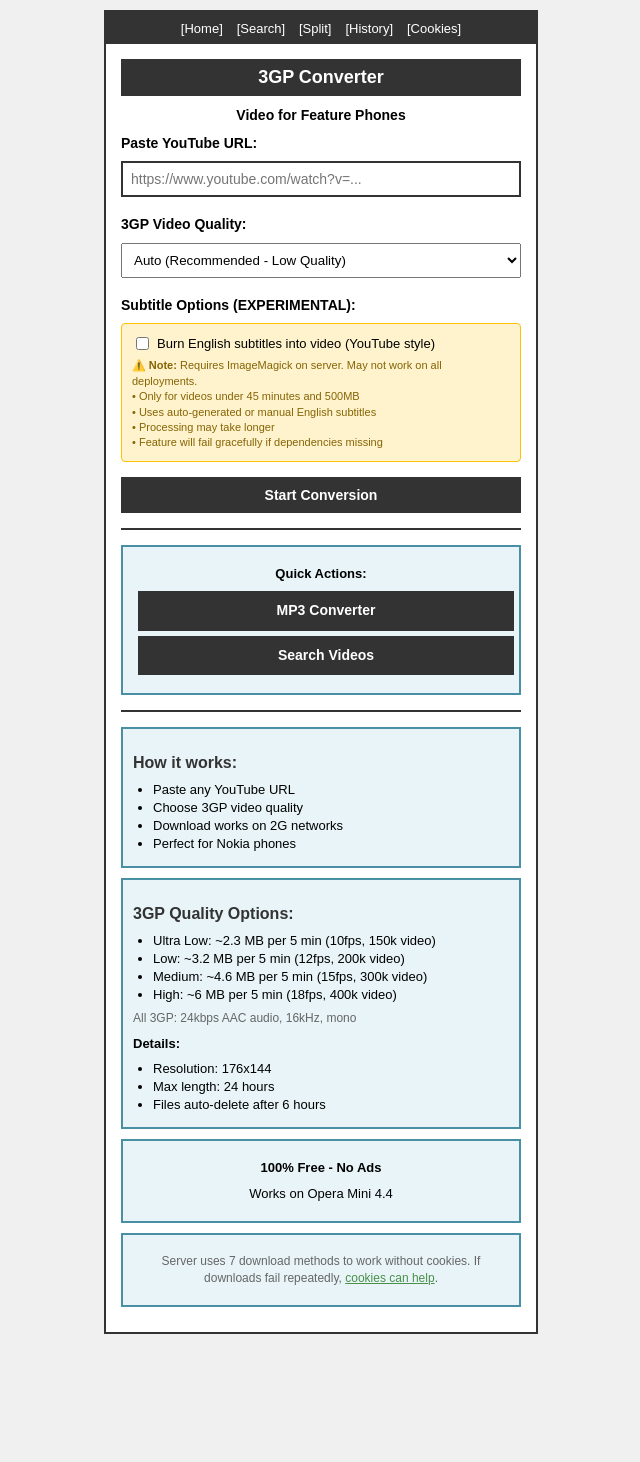
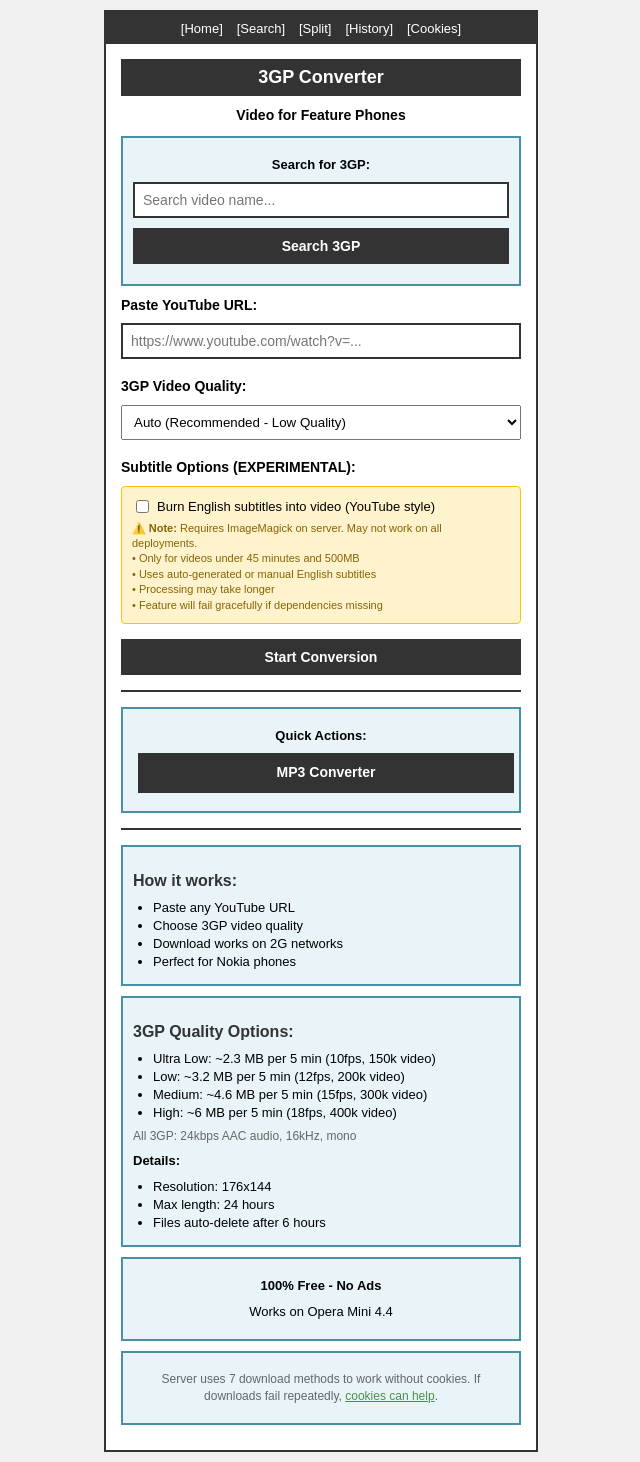
Before and after one commit to arora27721-arch/3GP-YT, a Flask app: page /3gp in a window 1280 px wide. Shown: the whole page, without its empty margins (319-959 px from the left). Before the commit the page ends 1334 px from the top, so only its background shows below. Run offline with Flask 3, Linux system fonts and the light colour scheme; parts of the project's set-up code (start-up, migrations or seed data) failed here and were passed over; some libraries are stand-ins or nearby versions.

Commit message:
Add search functionality to MP3 and 3GP converter pages
Integrates a search bar into the MP3 and 3GP converter pages, allowing users to search for videos and specify MP3 or 3GP as the output format. Updates the search route to handle a new `force_format` parameter and modifies templates for MP3, 3GP, and search results pages.

Replit-Commit-Author: Agent
Replit-Commit-Session-Id: a1bdd397-a82f-4eba-9efa-b855a4da6774
Replit-Commit-Checkpoint-Type: intermediate_checkpoint
Replit-Commit-Event-Id: 4abc3955-2f96-431c-aec1-42eabc1c2ac8
Replit-Commit-Screenshot-Url: https://storage.googleapis.com/screenshot-production-us-central1/40318092-f996-4afd-bf60-d43bcc23e536/a1bdd397-a82f-4eba-9efa-b855a4da6774/e8wmIGt
Replit-Helium-Checkpoint-Created: true

```diff
--- a/app.py
+++ b/app.py
@@ -3120,16 +3120,17 @@ def search():
     show_thumbnails = request.args.get('show_thumbnails', '0') == '1'
     page = int(request.args.get('page', 1))
     results_per_page = 10
+    force_format = request.args.get('force_format') or request.form.get('force_format')
 
     if request.method == 'POST':
         query = request.form.get('query', '').strip()
         # Redirect to GET to put query in URL
-        return redirect(url_for('search', query=query, show_thumbnails=1 if show_thumbnails else 0))
+        return redirect(url_for('search', query=query, force_format=force_format, show_thumbnails=1 if show_thumbnails else 0))
     else:
         query = request.args.get('query', '').strip()
 
     if not query:
-        return render_template('search.html', results=None, query='', show_thumbnails=show_thumbnails, settings=settings, page=page)
+        return render_template('search.html', results=None, query='', force_format=force_format, show_thumbnails=show_thumbnails, settings=settings, page=page)
 
     try:
         # Adjust results_count based on page
@@ -3255,14 +3256,14 @@ def search():
         if not results:
             if page > 1:
                 flash('No more results found.')
-                return redirect(url_for('search', query=query, page=1, show_thumbnails=1 if show_thumbnails else 0))
-            return render_template('search.html', results=[], query=query, show_thumbnails=show_thumbnails, settings=settings, page=page)
-
-        return render_template('search.html', results=results, query=query, show_thumbnails=show_thumbnails, settings=settings, page=page)
+                return redirect(url_for('search', query=query, force_format=force_format, page=1, show_thumbnails=1 if show_thumbnails else 0))
+            return render_template('search.html', results=[], query=query, force_format=force_format, show_thumbnails=show_thumbnails, settings=settings, page=page)
+
+        return render_template('search.html', results=results, query=query, force_format=force_format, show_thumbnails=show_thumbnails, settings=settings, page=page)
     except Exception as e:
         logger.error(f"General search error: {str(e)}")
         flash(f"An unexpected error occurred: {str(e)}")
-        return render_template('search.html', results=None, query=query, show_thumbnails=show_thumbnails, settings=settings, page=page)
+        return render_template('search.html', results=None, query=query, force_format=force_format, show_thumbnails=show_thumbnails, settings=settings, page=page)
 
     except Exception as e:
         logger.error(f"Unexpected search error: {str(e)}")
--- a/templates/3gp.html
+++ b/templates/3gp.html
@@ -5,6 +5,15 @@
 {% block content %}
 <h1>3GP Converter</h1>
 <p class="center"><strong>Video for Feature Phones</strong></p>
+
+<div class="info">
+    <p class="center"><strong>Search for 3GP:</strong></p>
+    <form method="GET" action="/search">
+        <input type="text" name="query" placeholder="Search video name..." required>
+        <input type="hidden" name="force_format" value="3gp">
+        <button type="submit">Search 3GP</button>
+    </form>
+</div>
 
 <form method="POST" action="/convert">
 <input type="hidden" name="format" value="3gp">
@@ -38,7 +47,6 @@
 <p class="center"><strong>Quick Actions:</strong></p>
 <p class="center">
 <a href="/mp3" class="button" style="margin: 5px;">MP3 Converter</a>
-<a href="/search" class="button" style="margin: 5px;">Search Videos</a>
 </p>
 </div>
 
--- a/templates/index.html
+++ b/templates/index.html
@@ -56,7 +56,6 @@
 <p class="center">
 <a href="/mp3" class="button" style="margin: 5px;">MP3 Converter</a>
 <a href="/3gp" class="button" style="margin: 5px;">3GP Converter</a>
-<a href="/search" class="button" style="margin: 5px;">Search Videos</a>
 </p>
 </div>
 
```
Also changed, not shown: templates/mp3.html (+9 -1 lines), templates/search.html (+17 -2 lines).
